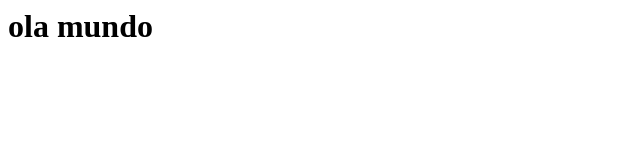
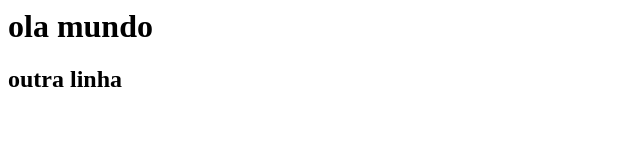
Before and after one commit to johnnyboy2302/site1, a plain HTML site: page index.html in a window 1280 px wide. Shown: the whole page, without its empty margins (0-640 px from the left). Drawn offline with Linux system fonts and the light colour scheme.

Commit message:
nova linha

```diff
--- a/index.html
+++ b/index.html
@@ -1 +1,2 @@
 <h1>ola mundo</h1>
+<h2>outra linha</h2>
```
